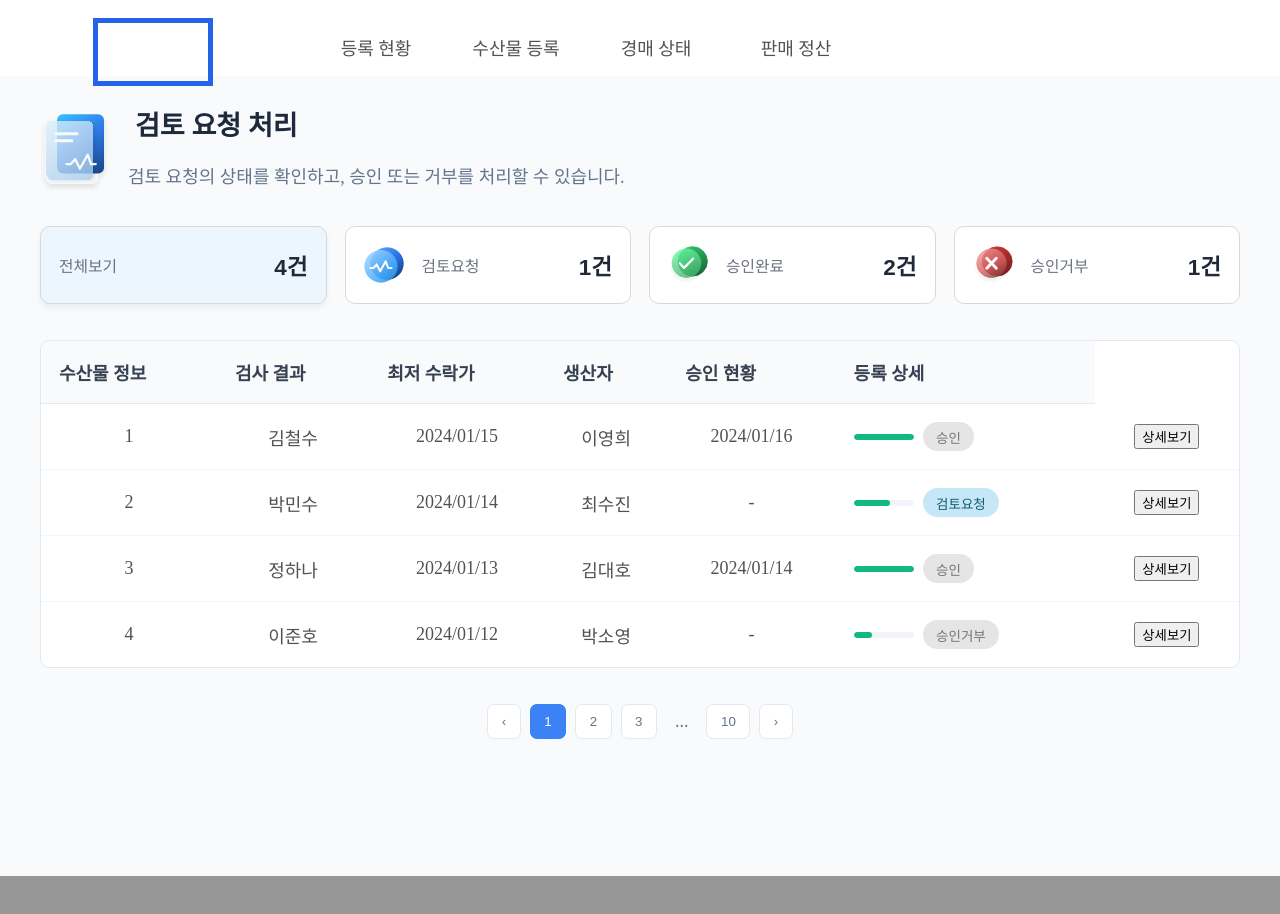
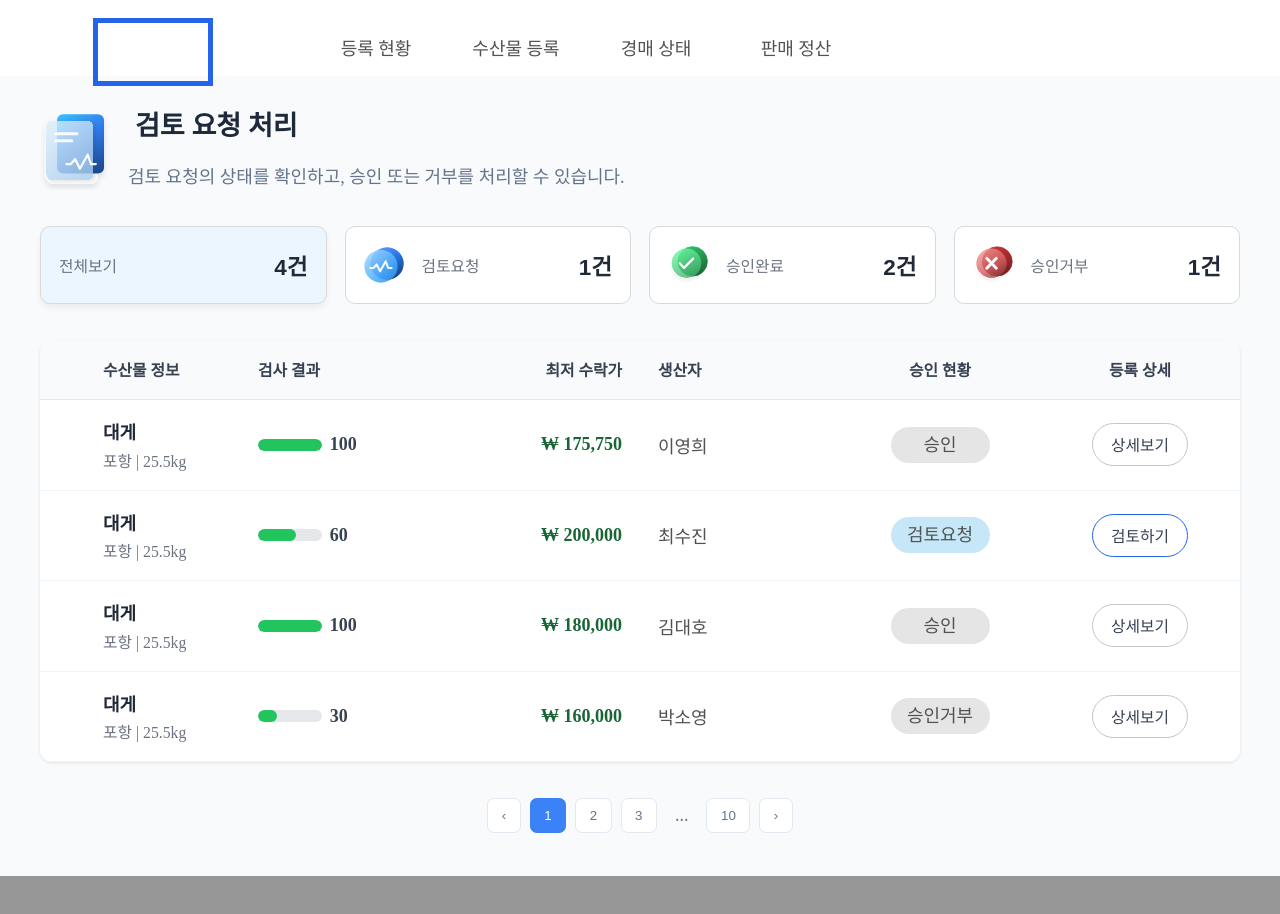
Before and after one commit to LikeLionHGU/TaxiDriver_Front, a React (Create React App) app: page /review in a window 1280 px wide. Shown: the top 914 px of the page. Built offline with nearby package versions, Linux system fonts and the light colour scheme.

Commit message:
style:(관리자)검토요청페이지 디자인적용

```diff
--- a/src/components/stats-cards2.js
+++ b/src/components/stats-cards2.js
@@ -31,7 +31,7 @@ export default function StatsCards({ stats, onSelect, activeKey }) {
           <button
             key={card.key}
             type="button"
-            className={`${styles.card} ${activeClass}`}
+            className={`${styles.card} ${card.key === 'all' ? styles.cardAll : ''} ${activeClass}`}
             onClick={() => onSelect?.(card.key)}
           >
             {card.icon && (
--- a/src/components/styles/product-table.module.css
+++ b/src/components/styles/product-table.module.css
@@ -160,8 +160,19 @@
 }
 
 .statusRejected {
-  background: #FF9B9B;
+  background: #E5E5E5;
   border-radius: 26.871px;
+}
+
+.reviewBtn {
+  border-radius: 26.871px;
+  border: 1px solid #2563EB;
+}
+
+.reviewBtn:hover {
+  background: #2775E7;
+  border-color: #2775E7;
+  color: white;
 }
 
 .emptyState {
--- a/src/components/styles/stats-cards2.module.css
+++ b/src/components/styles/stats-cards2.module.css
@@ -33,6 +33,11 @@
 .card:focus-visible {
   outline: 3px solid #93c5fd;
   outline-offset: 2px;
+}
+
+/* "전체보기" 버튼 기본 스타일 */
+.cardAll {
+  border-color: 1px solid var(--, #2775E7);;
 }
 
 /* === Active Variants === */
--- a/src/pages/Review.js
+++ b/src/pages/Review.js
@@ -1,5 +1,6 @@
 import { useState } from "react"
 import styles from "../styles/Review.module.css"
+import tableStyles from "../components/styles/product-table.module.css"
 import ReviewIcon from "../assets/review.svg"
 import StatsCards from "../components/stats-cards2"
 
@@ -7,39 +8,43 @@ export default function Dashboard() {
   const requestData = [
     {
       id: 1,
-      applicant: "김철수",
-      applicationDate: "2024/01/15",
+      applicant: "대게",
+      applicationDate: "포항 | 25.5kg",
       reviewer: "이영희",
       approvalDate: "2024/01/16",
       status: "승인",
       progress: 100,
+      price: 175750,
     },
     {
       id: 2,
-      applicant: "박민수",
-      applicationDate: "2024/01/14",
+      applicant: "대게",
+      applicationDate: "포항 | 25.5kg",
       reviewer: "최수진",
       approvalDate: "-",
       status: "검토요청",
       progress: 60,
+      price: 200000,
     },
     {
       id: 3,
-      applicant: "정하나",
-      applicationDate: "2024/01/13",
+      applicant: "대게",
+      applicationDate: "포항 | 25.5kg",
       reviewer: "김대호",
       approvalDate: "2024/01/14",
       status: "승인",
       progress: 100,
+      price: 180000,
     },
     {
       id: 4,
-      applicant: "이준호",
-      applicationDate: "2024/01/12",
+      applicant: "대게",
+      applicationDate: "포항 | 25.5kg",
       reviewer: "박소영",
       approvalDate: "-",
       status: "승인거부",
       progress: 30,
+      price: 160000,
     },
   ]
 
@@ -63,6 +68,12 @@ export default function Dashboard() {
     return true
   })
 
+  const statusToStyle = {
+    "검토요청": tableStyles.statusPending,
+    "승인": tableStyles.statusApproved,
+    "승인거부": tableStyles.statusRejected,
+  }
+
   return (
     <div className={styles.container}>
       <main className={styles.main}>
@@ -78,8 +89,9 @@ export default function Dashboard() {
 
         <StatsCards stats={stats} onSelect={handleCardSelect} activeKey={activeCard} />
 
-        <div className={styles.tableContainer}>
-          <table className={styles.table}>
+        <div className={tableStyles.container}>
+          <div className={tableStyles.tableWrapper}>
+            <table className={tableStyles.table}>
               <thead>
                 <tr>
                   <th>수산물 정보</th>
@@ -92,46 +104,42 @@ export default function Dashboard() {
               </thead>
               <tbody>
                 {filteredData.map((item) => (
-                <tr key={item.id} className={styles.row}>
+                  <tr key={item.id} className={tableStyles.tableRow}>
                     <td>
-                    <div className={styles.cellPrimary}>{item.id}</div>
-                  </td>
-                  <td>
-                    <div className={styles.cell}>{item.applicant}</div>
-                  </td>
-                  <td>
-                    <div className={styles.cell}>{item.applicationDate}</div>
-                  </td>
-                  <td>
-                    <div className={styles.cell}>{item.reviewer}</div>
-                  </td>
-                  <td>
-                    <div className={styles.cell}>{item.approvalDate}</div>
-                  </td>
-                  <td>
-                    <div className={`${styles.cell} ${styles.statusCell}`}>
-                      <div className={styles.progressContainer}>
-                        <div
-                          className={styles.progressBar}
-                          style={{ width: `${item.progress}%` }}
-                        />
-                      </div>
-                      <span
-                        className={`${styles.badge} ${
-                          styles[item.status.replace(" ", "")]
-                        }`}
-                      >
-                        {item.status}
-                      </span>
+                      <div className={tableStyles.productInfo}>
+                        <strong>{item.applicant}</strong>
+                        <span className={tableStyles.productWeight}>{item.applicationDate}</span>
                       </div>
                     </td>
                     <td>
-                    <button className={styles.ghostButton}>상세보기</button>
+                      <div className={styles.resultCell}>
+                        <div className={styles.progressTrack}>
+                          <div className={styles.progressFill} style={{ width: `${item.progress}%` }} />
+                        </div>
+                        <span className={styles.scoreText}>{item.progress}</span>
+                      </div>
+                    </td>
+                    <td>
+                      <div className={tableStyles.price} style={{ color: "#186636" }}>
+                        {`₩ ${item.price.toLocaleString("ko-KR")}`}
+                      </div>
+                    </td>
+                    <td>{item.reviewer}</td>
+                    <td>
+                      <span className={`${tableStyles.statusBadge} ${statusToStyle[item.status]}`}>
+                        {item.status}
+                      </span>
+                    </td>
+                    <td>
+                    <button className={`${tableStyles.detailBtn} ${item.status === "검토요청" ? tableStyles.reviewBtn : ""}`}>
+                      {item.status === "검토요청" ? "검토하기" : "상세보기"}
+                    </button>
                   </td>
                   </tr>
                 ))}
               </tbody>
             </table>
+          </div>
         </div>
 
         <div className={styles.pagination}>
--- a/src/styles/Review.module.css
+++ b/src/styles/Review.module.css
@@ -78,10 +78,10 @@
 
 
 .tableContainer {
-  background: white;
-  border-radius: 0.5rem;
-  border: 1px solid #e2e8f0;
-  overflow: hidden;
+  background: #ffffff;
+  border: 1px solid #E5E7EB;   /* 연회색 테두리 */
+  border-radius: 16px;
+  overflow: hidden;            /* 모서리 라운드 적용 위해 */
   margin-bottom: 2rem;
 }
 
@@ -99,6 +99,25 @@
   color: #374151;
   border-bottom: 1px solid #e2e8f0;
 }
+
+.table thead th {
+  background: #F6F8FB;
+  color: #334155;
+  font-weight: 700;
+  padding: 12px 16px;
+  text-align: left;
+  border-bottom: 1px solid #E5E7EB;
+}
+
+.table tbody td {
+  padding: 14px 16px;
+  border-bottom: 1px solid #F1F5F9;
+}
+
+.table tbody tr:last-child td {
+  border-bottom: none;
+}
+
 
 .table td {
   padding: 1rem;
@@ -172,6 +191,7 @@
   justify-content: center;
   align-items: center;
   gap: 0.5rem;
+  margin-top: 2rem;
 }
 
 .pageButton {
@@ -200,6 +220,189 @@
   padding: 0 0.5rem;
 }
 
+/* ========== 테이블 컨테이너/헤더는 거의 유지 ========== */
+.tableContainer {
+  background: transparent;
+  border: none;
+  overflow: visible;
+  margin-bottom: 2rem;
+}
+
+/* 헤더 영역 */
+.table {
+  width: 100%;
+  border-collapse: separate;
+  border-spacing: 0 10px;      /* 행 간격을 띄워 카드처럼 */
+}
+
+/* thead를 얇은 박스로 */
+.table thead th {
+  background: #f6f8fb;
+  color: #334155;
+  font-weight: 700;
+  padding: 12px 16px;
+  text-align: left;
+  border-bottom: 1px solid #e5e7eb;
+}
+.table thead tr {
+  border-radius: 12px;
+}
+.table thead th:first-child {
+  border-top-left-radius: 12px;
+  border-bottom-left-radius: 12px;
+}
+.table thead th:last-child {
+  border-top-right-radius: 12px;
+  border-bottom-right-radius: 12px;
+}
+
+/* ========== 카드형 행 ========== */
+.cardRow {
+  background: #fff;
+  box-shadow: 0 2px 10px rgba(15, 23, 42, 0.06);
+}
+.cardRow td {
+  padding: 14px 16px;
+  border: none;                /* 기본 보더 제거 */
+  vertical-align: middle;
+}
+
+.cardRow,
+.tableRow {
+  background: #fff;
+  box-shadow: none;            /* ← 그림자 제거 */
+  transform: none;             /* ← 튀어 오름 제거 */
+}
+.cardRow:hover,
+.tableRow:hover {
+  background: #F8FAFF;
+}
+
+.cardRow td:first-child {
+  border-top-left-radius: 12px;
+  border-bottom-left-radius: 12px;
+}
+.cardRow td:last-child {
+  border-top-right-radius: 12px;
+  border-bottom-right-radius: 12px;
+}
+.cardRow:hover {
+  box-shadow: 0 6px 18px rgba(15, 23, 42, 0.10);
+  transform: translateY(-1px);
+}
+
+/* ========== 셀 레이아웃 ========== */
+.mediaCell {
+  display: flex;
+  align-items: center;
+  gap: 12px;
+}
+.thumb {
+  width: 36px;
+  height: 36px;
+  border-radius: 10px;
+  background: #eaf1ff;                /* 썸네일 없을 때 플레이스홀더 */
+  border: 1px dashed #c7dbff;
+}
+.cellStack {
+  display: flex;
+  flex-direction: column;
+  gap: 4px;
+}
+.primaryText {
+  font-weight: 700;
+  color: #0f172a;
+}
+.secondaryText {
+  font-size: 12px;
+  color: #64748b;
+}
+
+.cell {
+  display: flex;
+  align-items: center;
+  gap: 8px;
+}
+.cellRight {
+  text-align: right;
+  color: #0ea5e9;                        /* 가격 느낌의 파랑/초록 계열 */
+  font-weight: 700;
+}
+
+/* ========== 진행 바(검사 결과) ========== */
+.resultCell { display: flex; align-items: center; gap: 8px; }
+.progressTrack {
+  border-radius: 20px;
+  background: #E5E7EB;
+  width: 63.814px;
+  height: 11.808px;
+  flex-shrink: 0;
+  overflow: hidden;
+}
+.progressFill {
+  width: 51.83px;
+  height: 11.808px;
+  flex-shrink: 0;
+  border-radius: 20px;
+  background: #22C55D;
+  transition: width 0.3s ease;
+}
+.scoreText {
+  font-weight: bold;
+  color: #374151;
+}
+
+/* ========== 배지 (상태) ========== */
+.badge {
+  display: inline-flex;
+  align-items: center;
+  height: 28px;
+  padding: 0 12px;
+  border-radius: 999px;
+  font-size: 12px;
+  font-weight: 700;
+  border: 1px solid transparent;
+}
+
+/* 상태별 컬러 (status: "검토요청" | "승인" | "승인거부") */
+.검토요청 {
+  background: rgba(160, 215, 243, 0.22);
+  color: #115c6d;
+  border-color: rgba(17, 92, 109, 0.15);
+}
+.승인 {
+  background: #eef4ff;
+  color: #31476e;
+  border-color: rgba(49, 71, 110, 0.18);
+}
+.승인거부 {
+  background: #f7f7f7;
+  color: #6b7280;
+  border-color: #e5e7eb;
+}
+
+/* ========== 고스트 버튼 ========== */
+.ghostButton {
+  background: #f8fbff;
+  color: #1d4ed8;
+  border: 1px solid #93c5fd;
+  padding: 8px 12px;
+  border-radius: 999px;
+  cursor: pointer;
+  font-size: 13px;
+  font-weight: 700;
+  transition: background 0.15s ease, transform 0.08s ease;
+}
+.ghostButton:hover {
+  background: #eaf2ff;
+  transform: translateY(-1px);
+}
+
+/* 반응형 */
+@media (max-width: 768px) {
+  .table { font-size: 13px; }
+  .progressTrack { width: 76px; }
+}
 
 
 @media (max-width: 768px) {
@@ -212,10 +415,16 @@
     padding: 1rem;
   }
 
-
+  .table thead tr,
+  .cardRow td:first-child,
+  .cardRow td:last-child {
+    border-radius: 0;
+  }
 
   .table {
-    font-size: 0.875rem;
+    border-collapse: separate;   /* collapse로 해도 OK, rounded 유지 위해 separate 사용 */
+    border-spacing: 0;           /* ← 간격 0으로! */
+    table-layout: fixed;
   }
 
   .table th,
```
Lines whose indentation alone changed are shown as unchanged.
